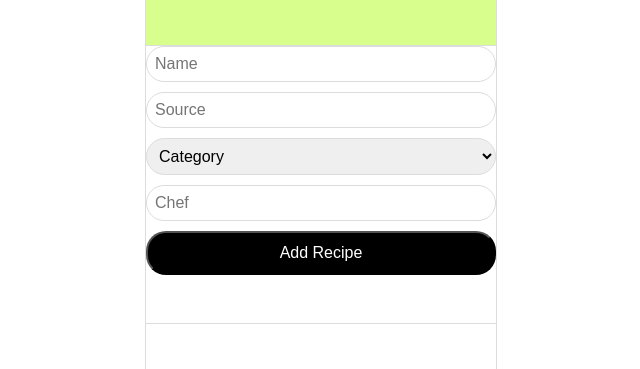
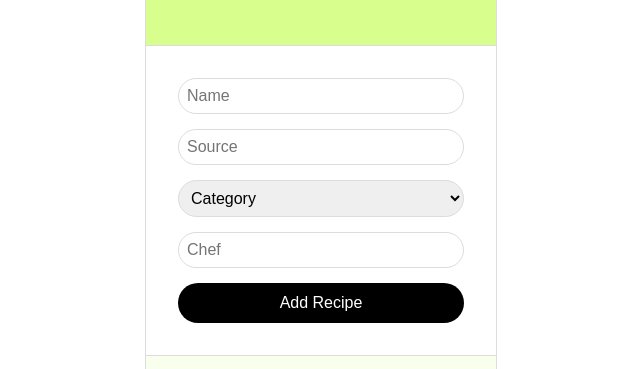
Before and after one commit to thelivewirexyz/faverecipes-app, a plain HTML site: page index.html in a window 1280 px wide. Both pictures are taken after a click on the button "add". Shown: the part 392-761 px from the top of the page, without its empty margins (319-959 px from the left). Drawn offline with nearby package versions, Linux system fonts and the light colour scheme; no server answers.

Commit message:
index and style

```diff
--- a/index.html
+++ b/index.html
@@ -30,6 +30,7 @@
       </div>
       <div id="content">
         <div id="recipe-form">
+          <div>
             <input type="text" id="name" placeholder="Name" required />
             <input type="url" id="source" placeholder="Source" required />
             <select name="category" id="category">
@@ -43,6 +44,7 @@
             <input type="text" id="chef" placeholder="Chef" required />
             <button id="add-btn">Add Recipe</button>
           </div>
+        </div>
 
         <!-- <div>
           <label for="filter">Filter by Category:</label>
--- a/style.css
+++ b/style.css
@@ -30,10 +30,14 @@ h1 {
 }
 
 #recipe-form {
-  margin-bottom: 3rem;
-  padding-bottom: 3rem;
   border-bottom: 1px solid #dcdcdc;
   display: none;
+}
+#recipe-form div {
+  display: flex;
+  flex-direction: column;
+  gap: 15px;
+  padding: 2rem;
 }
 #new-recipe {
   transition: all 0.3s ease-in-out;
@@ -42,6 +46,7 @@ h1 {
   width: 100px;
   height: 100px;
   border-radius: 50%;
+  color: black;
   background-color: white;
 }
 #new-recipe .add {
@@ -52,9 +57,7 @@ h1 {
   color: white;
 }
 .active {
-  display: flex !important;
-  flex-direction: column;
-  gap: 10px;
+  display: block !important;
 }
 input,
 select {
@@ -66,6 +69,7 @@ select {
 #add-btn {
   background-color: black;
   color: white;
+  border: none;
   border-radius: 20px;
   padding: 0.7rem 0;
   font-size: 1rem;
```
Lines whose indentation alone changed are shown as unchanged.
